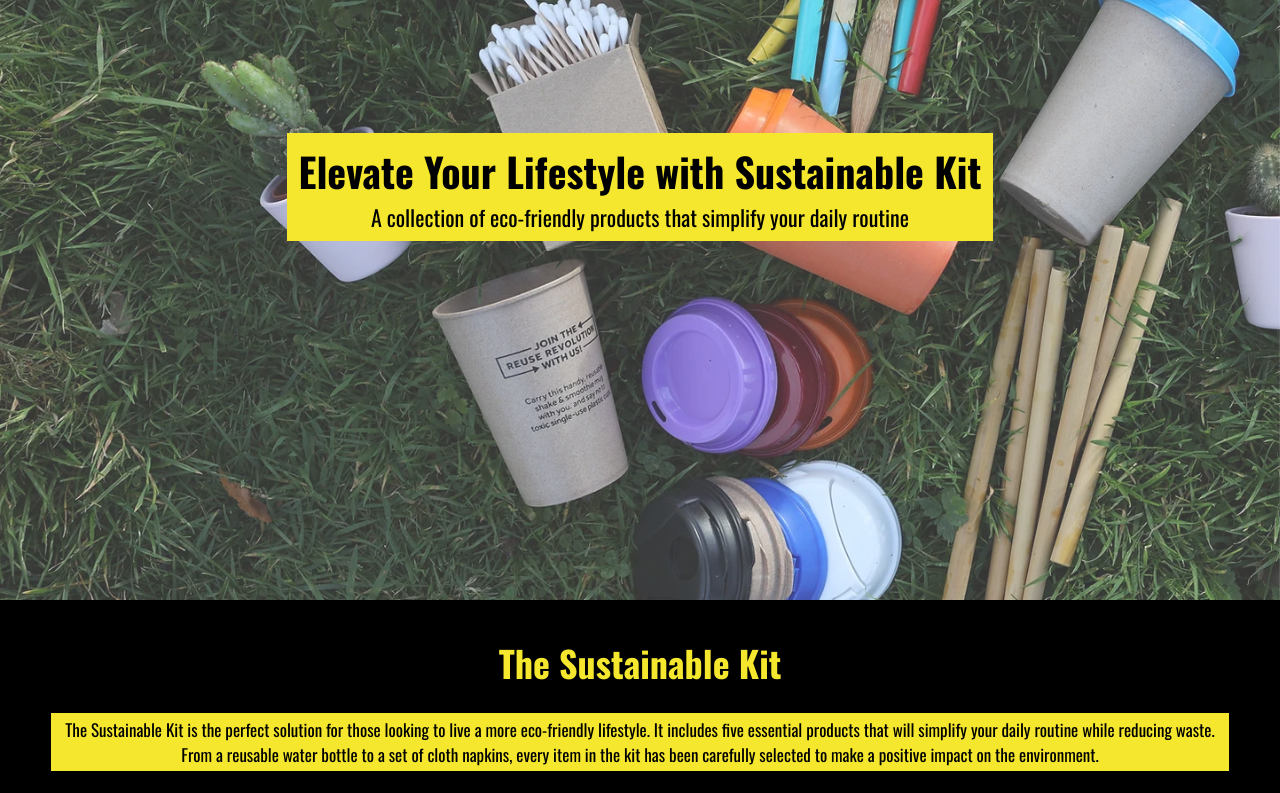
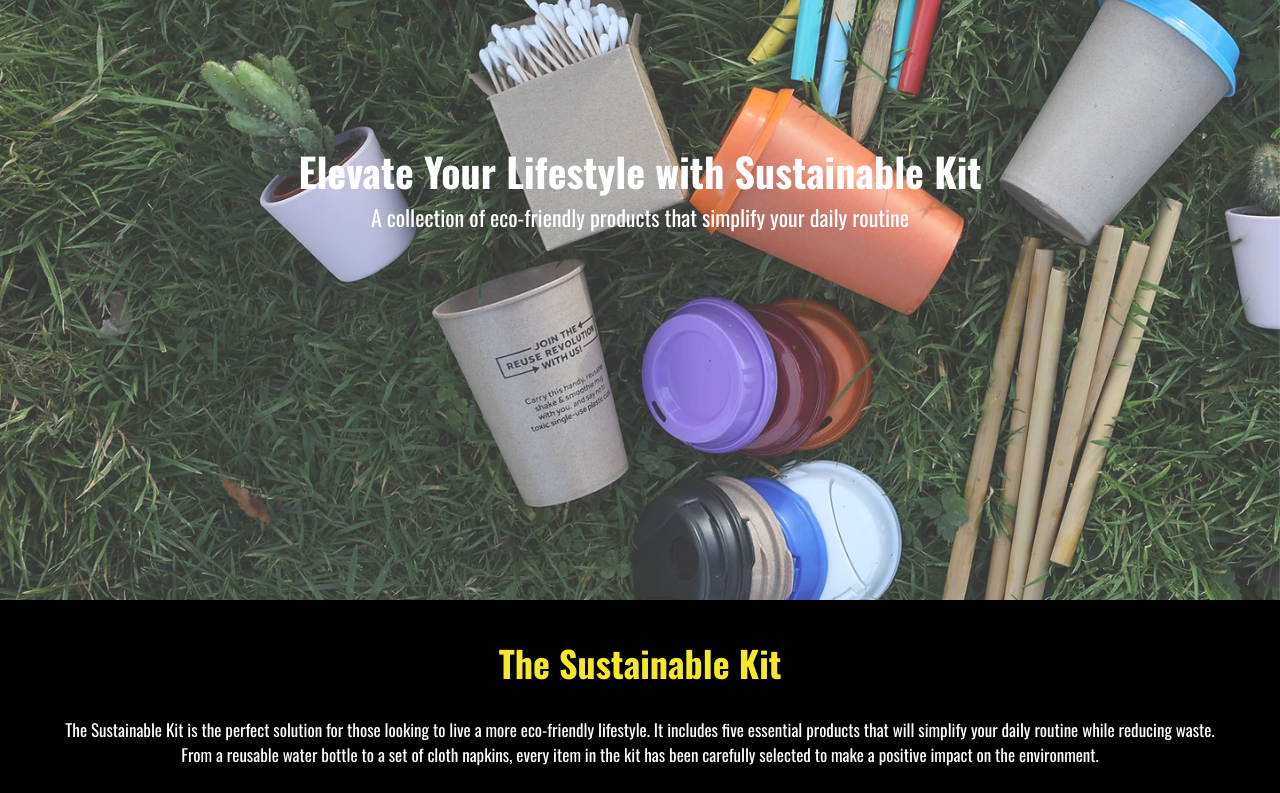
Before and after one commit to shivam003a/sustainable, a React (Create React App) app: page / in a window 1280 px wide. Shown: the part 200-993 px from the top of the page. Built offline with nearby package versions, Linux system fonts and the light colour scheme.

Commit message:
12 commit

```diff
--- a/src/App.css
+++ b/src/App.css
@@ -72,7 +72,8 @@
   align-items: center;
   flex-direction: column;
   position: absolute;
-  background-color: #f5e72e;
+  /* background-color: #f5e72e; */
+  color: white;
   padding: 8px 12px;
 }
 
@@ -88,8 +89,8 @@
   display: flex;
   justify-content: center;
   align-items: center;
-  background-color: #000000;
-  color: #f5e72e;
+  background-color: #f5e72e;
+  color: #000000;
   position: absolute;
   padding: 8px 12px;
   font-size: 20px;
@@ -155,8 +156,9 @@
 }
 
 .products p {
-  color: #000000;
-  background-color: #f5e72e;
+  /* color: #000000; */
+  color: white;
+  /* background-color: #f5e72e; */
   padding: 4px 6px;
   font-size: 17px;
   text-align: center;
```
